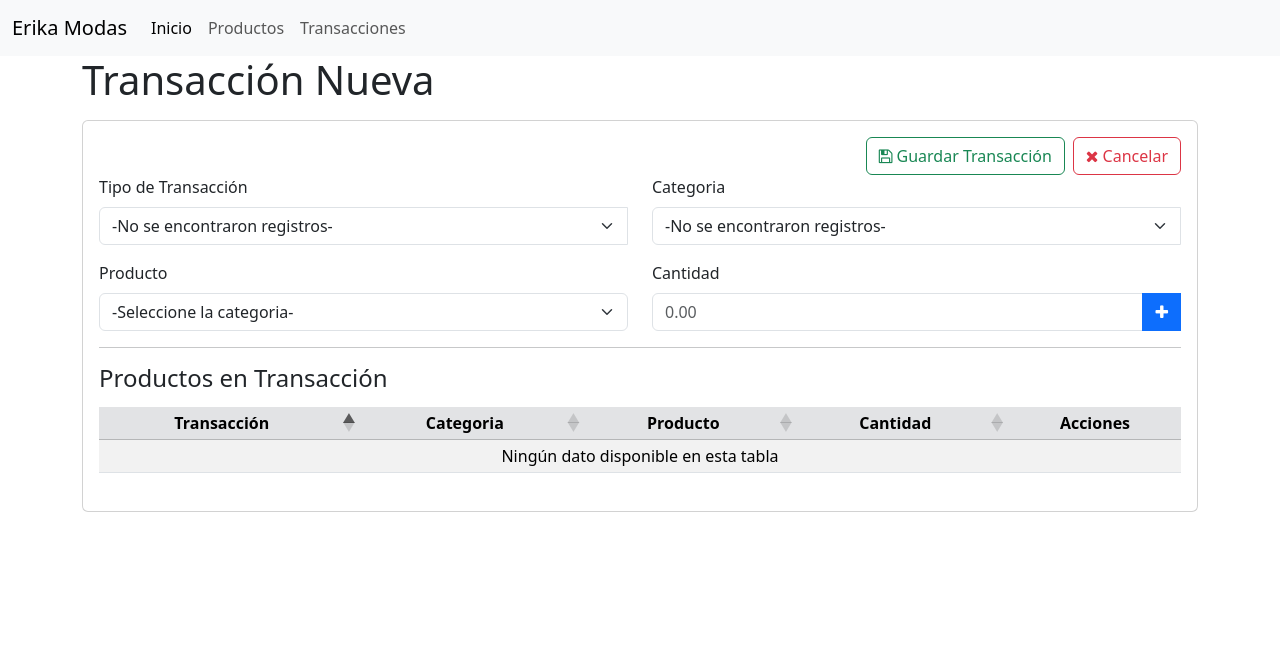
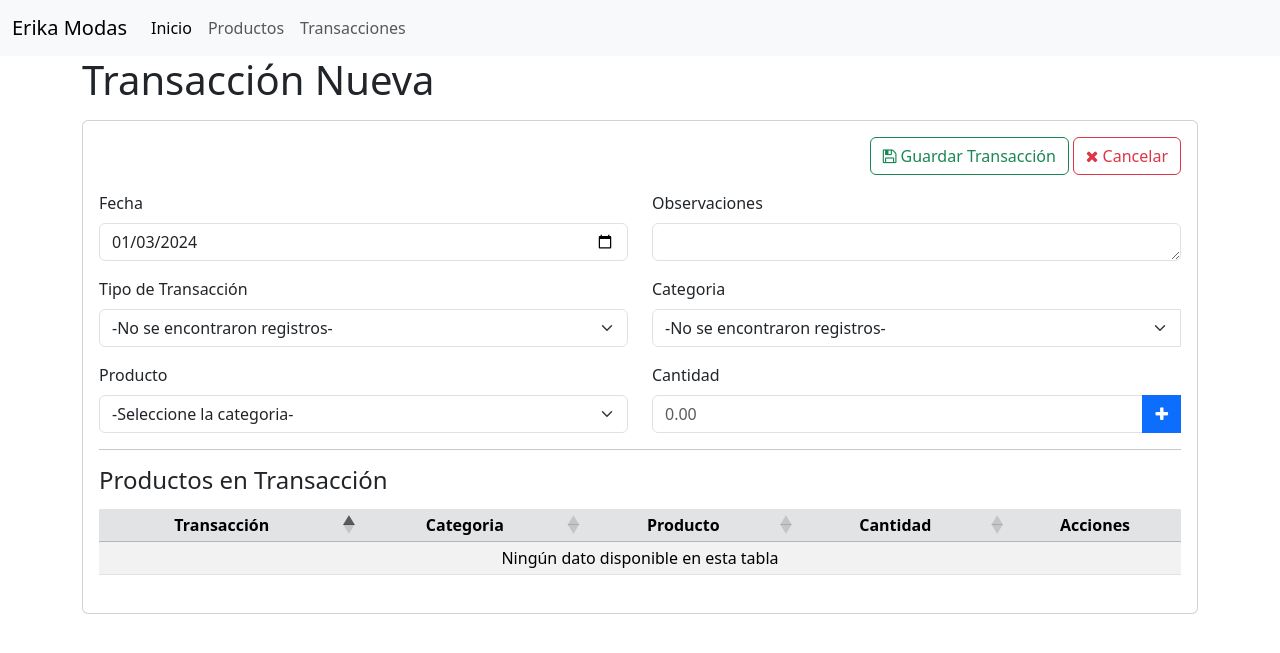
Before and after one commit to victor-jvp/erikamodas, a Django app: page /inventory/transactions/create in a window 1280 px wide. Shown: the top 653 px of the page. Run offline with Django 5.2, Linux system fonts and the light colour scheme; data that the repository does not hold is empty; some libraries are stand-ins or nearby versions.

Commit message:
Changes to model transactions
- Added tran cab for handle main info in transactions
- updated timezone for server to VE

```diff
--- a/erikamodas/settings.py
+++ b/erikamodas/settings.py
@@ -118,7 +118,7 @@ AUTH_PASSWORD_VALIDATORS = [
 
 LANGUAGE_CODE = "en-us"
 
-TIME_ZONE = "UTC"
+TIME_ZONE = "America/Caracas"
 
 USE_I18N = True
 
--- a/inventory/admin.py
+++ b/inventory/admin.py
@@ -14,10 +14,7 @@ class ProductAdmin(admin.ModelAdmin):
 class TransactionTypeAdmin(admin.ModelAdmin):
     list_display = ('id', 'name', 'order')
 
-class TransactionAdmin(admin.ModelAdmin):
-    list_display = ('id', 'date', 'type', 'product')
 
 admin.site.register(Category, CategoryAdmin)
 admin.site.register(Product, ProductAdmin)
 admin.site.register(TransactionType, TransactionTypeAdmin)
-admin.site.register(Transaction, TransactionAdmin)
--- a/inventory/forms.py
+++ b/inventory/forms.py
@@ -10,4 +10,4 @@ class ProductForm(ModelForm):
 class TransactionForm(ModelForm):
     class Meta:
         model = models.Transaction
-        fields = ['date', 'type', 'product', 'amount']
+        fields = ['type', 'product', 'amount']
--- a/inventory/models.py
+++ b/inventory/models.py
@@ -1,5 +1,5 @@
 from django.db import models
-from django.utils import timezone
+from django.contrib.auth.models import User
 
 # Create your models here.
 
@@ -22,7 +22,7 @@ class Product(models.Model):
     # SET_NULL: actualiza a valor nulo
     # SET_DEFAULT: asigna valor por defecto
     category = models.ForeignKey(Category, on_delete=models.RESTRICT)
-    created_at = models.DateTimeField(default=timezone.now)
+    created_at = models.DateTimeField(auto_now_add=True)
 
     def __str__(self):
         return self.name
@@ -36,9 +36,15 @@ class TransactionType(models.Model):
         return self.name
 
 
+class TransactionCab(models.Model):
+    date = models.DateField()
+    comment = models.CharField(max_length=255, blank=True)
+    created_at = models.DateTimeField(auto_now_add=True)
+    created_by = models.ForeignKey(User, on_delete=models.CASCADE)
+
+
 class Transaction(models.Model):
-    date = models.DateField()
+    cab_id = models.ForeignKey(TransactionCab, models.CASCADE)
     type = models.ForeignKey(TransactionType, on_delete=models.RESTRICT)
     product = models.ForeignKey(Product, on_delete=models.RESTRICT)
     amount = models.FloatField()
-    created_at = models.DateTimeField(auto_now_add=True)
--- a/inventory/templates/transaction_create.html
+++ b/inventory/templates/transaction_create.html
@@ -5,17 +5,31 @@
 
 <div class="card mt-3">
     <div class="card-body">
-        <div class="d-flex justify-content-end gap-2">
+
+        <div class="row mb-3">
+            <div class="d-flex justify-content-end gap-1">
                 <button type="button" class="btn btn-outline-success"><i class="fa fa-save"></i> Guardar
                     Transacción</button>
                 <a href="{% url 'product:transaction_index' %}" class="btn btn-outline-danger"><i class="fa fa-times"></i>
-                Cancelar</a>
+                    Cancelar
+                </a>
+            </div>
+        </div>
+
+        <div class="mb-3 row">
+            <div class="col">
+                <label for="date" class="form-label">Fecha</label>
+                <input type="date" class="form-control" value="{% now 'Y-m-d' %}" name="date" id="date">
+            </div>
+            <div class="col">
+                <label for="comment" class="form-label">Observaciones</label>
+                <textarea class="form-control" name="comment" id="comment" cols="10" rows="1"></textarea>
+            </div>
         </div>
 
         <div class="mb-3 row">
             <div class="col">
                 <label for="type" class="form-label">Tipo de Transacción</label>
-                <div class="input-group">
                 <select type="text" class="form-select {% if errors.type %}is-invalid{% endif %}" id="type"
                     placeholder="..." aria-label="..." aria-describedby="button-addon2">
                     {% for item in types %}
@@ -30,7 +44,6 @@
                     {{ error.message }}
                     {% endfor %}
                     {% endif %}
-                    </div>
                 </div>
             </div>
             <div class="col">
@@ -183,7 +196,7 @@
             return;
         }
 
-        cantidad = (type.val() == 'E' ) ? amount.val() : amount.val() * -1
+        cantidad = (type.val() == 'E') ? amount.val() : amount.val() * -1
 
         table.row.add([
             `<input type="hidden" name="type[]" value="${type.val()}"> ${type.find('option:selected').text()}`,
--- a/inventory/views.py
+++ b/inventory/views.py
@@ -77,7 +77,7 @@ def create(request):
 
 def ajax_transactions(request):
     transactions = Transaction.objects.values(
-        'date', 'type', 'product', 'amount')
+        'type', 'product', 'amount')
     data = {
         'data': list(transactions)
     }
```
Also changed, not shown: inventory/migrations/0008_remove_transaction_created_at_and_more.py (added). Lines whose indentation alone changed are shown as unchanged.
